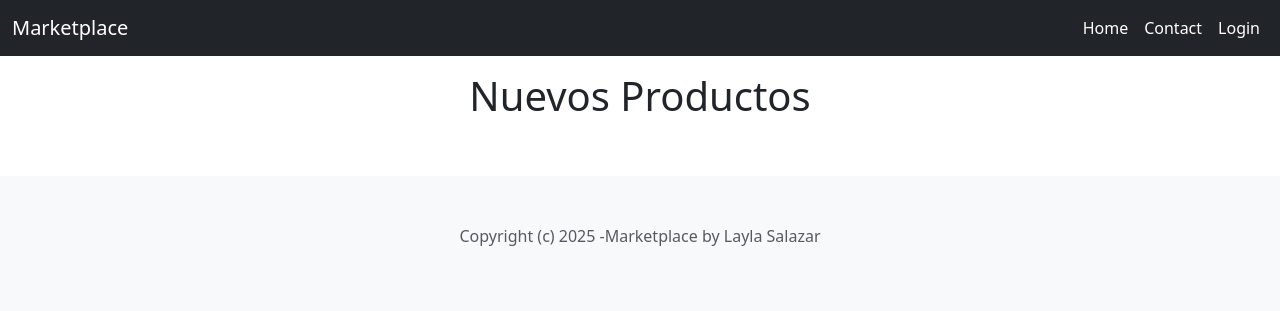
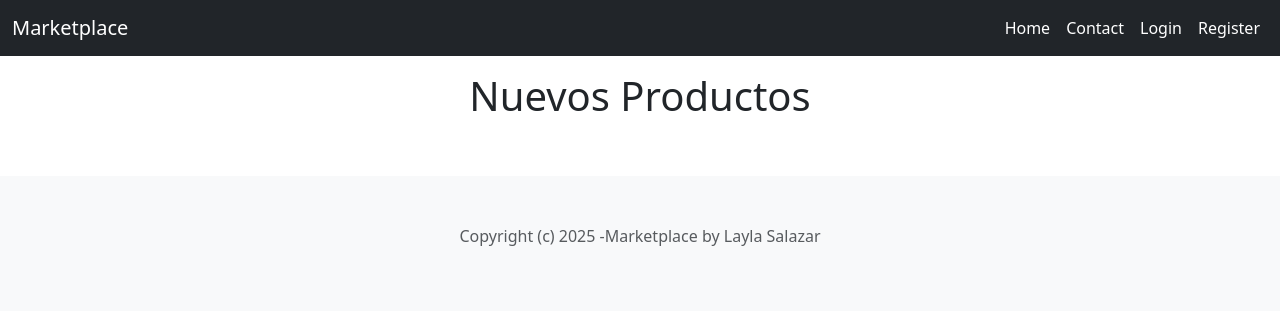
Before and after one commit to layyliss/marketplace_main, a Django app: page / in a window 1280 px wide. Shown: the top 311 px of the page. Run offline with Django 5.2, Linux system fonts and the light colour scheme; data that the repository does not hold is empty.

Commit message:
agregué navegación de registro

```diff
--- a/store/templates/store/home.html
+++ b/store/templates/store/home.html
@@ -1,24 +1,29 @@
-{% extends 'store/base.html'%}
+{% extends 'store/base.html' %}
 
-{% block title %} Home | {% endblock %}
+{% block title %}Home | {% endblock %}
 
 {% block content %}
     <div class="mt-2 mb-4 px-4 py-2">
+        {% if request.user.is_authenticated %}
+            <h1 class="text-center mb-4">Nuevos Productos - {{request.user.username}}</h1>
+        {% else %}
            <h1 class="text-center mb-4">Nuevos Productos</h1>
+        {% endif %}
+
         <div class="container text-center">
             <div class="row justify-content-center">
                 {% for item in items %}
                     <div class="col-xs-12 col-sm-6 col-md-6 col-lg-6 col-xl-3">
-                    <div class ="card" style ="width: 18rem">
-                        <img src="{{ item.image.url }}" alt="{{item.name}}"class="card-img-top">
-                        <div class="card body ">
-                            <h5 class="card-title">{{item.name}}- {{item.price}}</h5>
-                            <p  class="card-text">{{item.description}}</p>
+                        <div class="card" style="width: 18rem">
+                            <img src="{{ item.image.url }}" alt="{{item.name}}" class="card-img-top">
+                            <div class="card-body">
+                                <h5 class="card-title">{{item.name}} - {{item.price}}</h5>
+                                <p class="card-text">{{item.description}}</p>
                                 <a href="{% url 'detail' item.pk %}" class="btn btn-primary">Mas Detalles...</a>
                             </div>
                         </div>
                     </div>
-                {% endfor %}
+                {% endfor%}
             </div>
         </div>
     </div>
--- a/store/templates/store/navigation.html
+++ b/store/templates/store/navigation.html
@@ -16,11 +16,25 @@
                         Contact
                     </a>
                 </li>
+
+                {% if request.user.is_authenticated %}
                 <li class="nav-item">
-                    <a href="" class="nav-link active">
+                    <a href="{% url 'logout' %}" class="nav-link active">
+                        Logout
+                    </a>
+                </li>
+                {% else %}
+                <li class="nav-item">
+                    <a href="{% url 'login' %}" class="nav-link active">
                         Login
                     </a>
                 </li>
+                <li class="nav-item">
+                    <a href="{% url 'register' %}" class="nav-link active">
+                        Register
+                    </a>
+                </li>
+                {% endif %}
             </ul>
         </div>
     </div>
--- a/store/urls.py
+++ b/store/urls.py
@@ -1,6 +1,6 @@
 from django.urls import path
 from django.contrib.auth import views as auth_views
-from .views import contact, detail, register
+from .views import contact, detail, register, logout_user
 
 from .forms import LoginForm
 
@@ -8,5 +8,6 @@ urlpatterns = [
     path('contact/', contact, name='contact'),
     path('register/', register, name='register'),
     path('login/', auth_views.LoginView.as_view(template_name='store/login.html', authentication_form=LoginForm), name='login'),
+    path('logout/', logout_user, name='logout'),
     path('detail/<int:pk>/', detail, name='detail'),
 ]
--- a/store/views.py
+++ b/store/views.py
@@ -48,3 +48,8 @@ def register(request):
     }
 
     return render(request, 'store/signup.html', context)
+
+def logout_user(request):
+    logout(request)
+
+    return redirect('home')
```
Also changed, not shown: marketplace_main/urls.py (+4 -4 lines), media/item_images/blusa_rosa_MRd1CZ6.jpg (added), media/item_images/ps5_T2tCMYP.jpg (added), media/item_images/zapatillas_1c7vnOR.jpg (added). Lines whose indentation alone changed are shown as unchanged.
